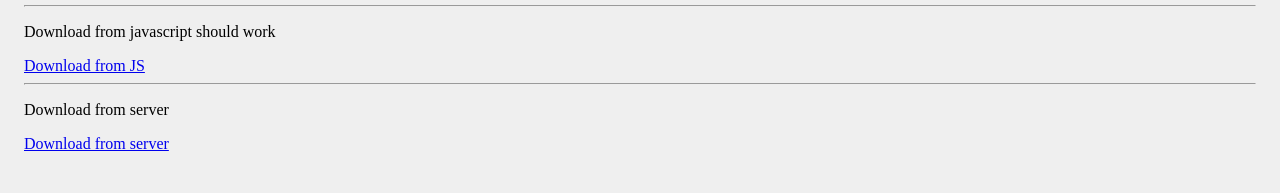
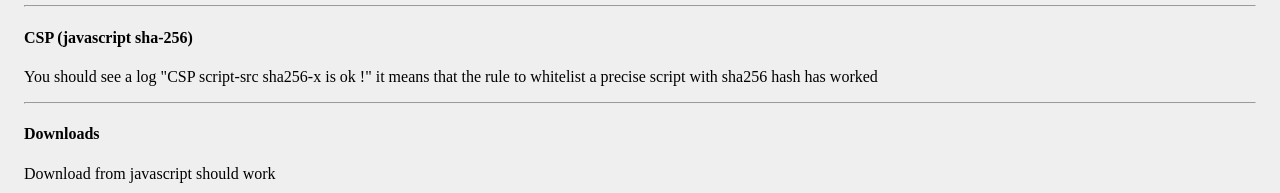
Before and after one commit to fabcotech/dappy-default-website, a website: page test.dappy.gamma/index.html in a window 1280 px wide. Shown: the part 1117-1310 px from the top of the page. Drawn offline with Linux system fonts and the light colour scheme.

Commit message:
downloads plus csp sha-256

```diff
--- a/test.dappy.gamma/index.html
+++ b/test.dappy.gamma/index.html
@@ -30,7 +30,10 @@
   <img style="border:1px solid #aaa;" width="300px" height="auto"
     src="https://test.dappy.gamma/test.png"></img>
   <hr />
-  <script defer type="text/javascript">console.log('executes')
+  <h4>CSP (javascript sha-256)</h4>
+  <p>You should see a log "CSP script-src sha256-x is ok !" it means that the rule to whitelist a precise script with sha256 hash has worked</p>
+  <hr />
+  <script defer type="text/javascript">console.log(`CSP script-src sha256-x is ok ! (this script has been allowed throw sha 256 hash)`)
 const jsonFile = `{ "1": "1", "2": "2", "3": "3", "4": "4" }`
 addEventListener('DOMContentLoaded', (event) => {
   document.getElementById('download-from-js').addEventListener('click', (e) => {
@@ -47,6 +50,7 @@ addEventListener('DOMContentLoaded', (event) => {
     document.body.removeChild(element);
   })
 });</script>
+  <h4>Downloads</h4>
   <p>Download from javascript should work</p>
   <a type="button" id="download-from-js" href="#" >Download from JS</a>
   <hr />
```
